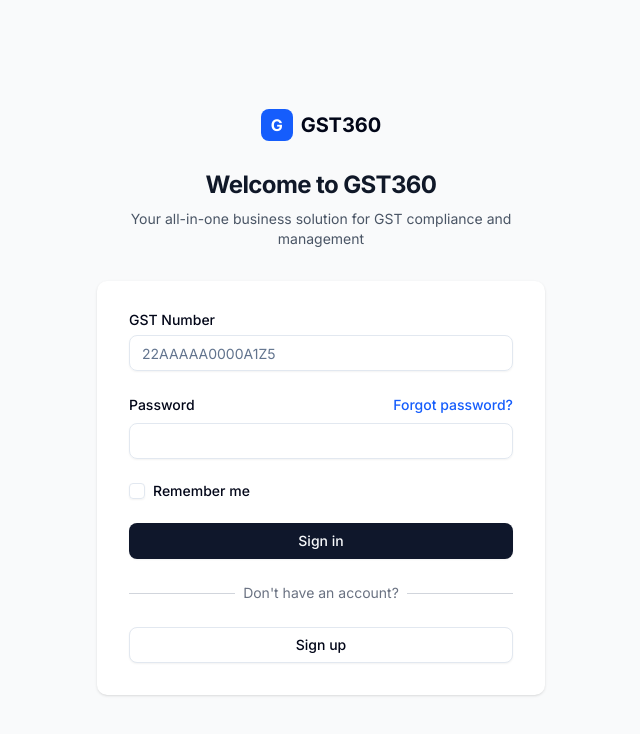
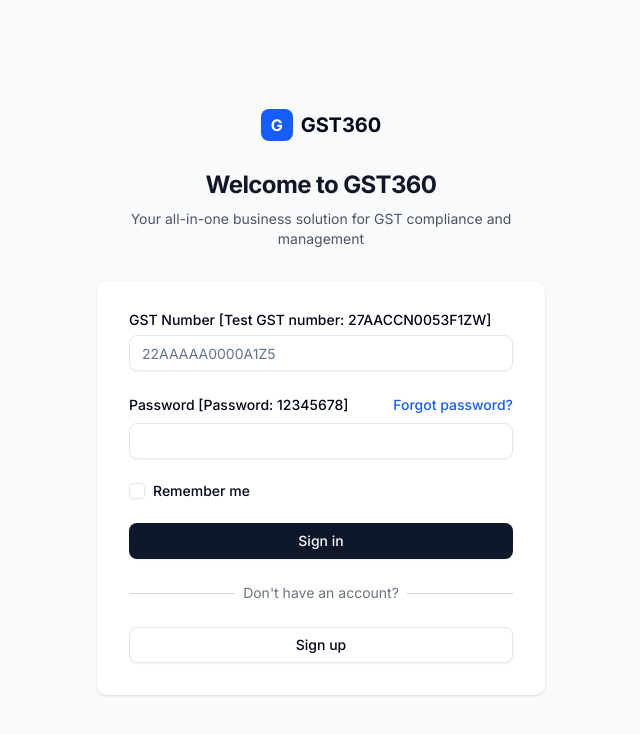
Before and after one commit to PrasanthYT/GST360, a Next.js app in the folder client/: page /auth/login in a window 1280 px wide. Shown: the top 734 px of the page, without its empty margins (319-959 px from the left). Built offline with nearby package versions, Linux system fonts and the light colour scheme.

Commit message:
added test credentials

```diff
--- a/client/app/auth/login/page.tsx
+++ b/client/app/auth/login/page.tsx
@@ -49,7 +49,7 @@ export default function LoginPage() {
     <form onSubmit={handleLogin}>
       <div className="space-y-6">
         <div className="space-y-2">
-          <Label htmlFor="gstNumber">GST Number</Label>
+          <Label htmlFor="gstNumber">GST Number [Test GST number: 27AACCN0053F1ZW]</Label>
           <Input
             id="gstNumber"
             type="text"
@@ -62,7 +62,7 @@ export default function LoginPage() {
 
         <div className="space-y-2">
           <div className="flex items-center justify-between">
-            <Label htmlFor="password">Password</Label>
+            <Label htmlFor="password">Password [Password: 12345678]</Label>
             <Link
               href="/auth/forgot-password"
               className="text-sm font-medium text-blue-600 hover:text-blue-500"
--- a/client/app/auth/signup/page.tsx
+++ b/client/app/auth/signup/page.tsx
@@ -8,12 +8,12 @@ export default function SignupPage() {
       <SignupForm />
       <div className="mt-6 text-center">
         <p className="text-sm text-gray-600">
-          Already have an account?{" "}
+        Want to try with test credentials?{" "}
           <Link
             href="/auth/login"
             className="font-medium text-blue-600 hover:text-blue-500"
           >
-            Sign in
+            Test
           </Link>
         </p>
       </div>
```
